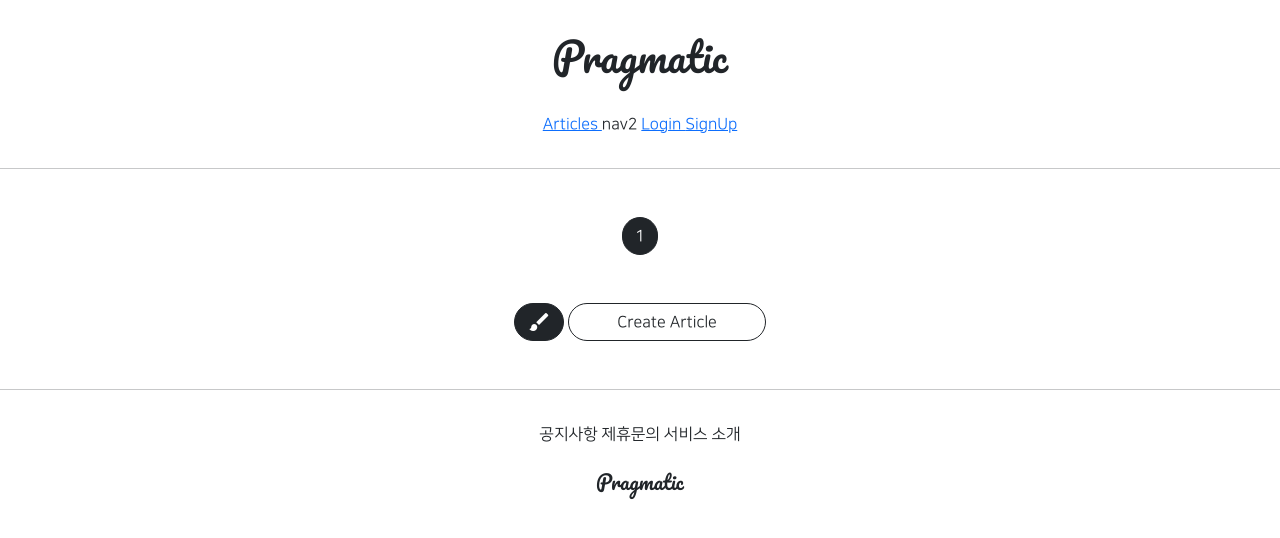
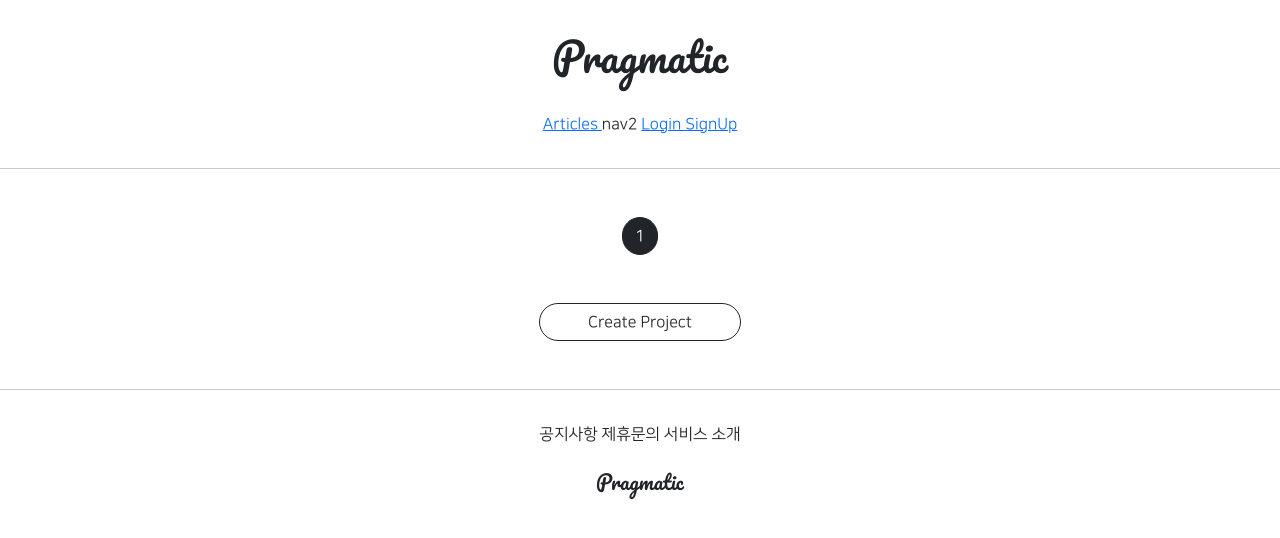
Before and after one commit to yeonnex/gis_2ban_1, a Django app: page /articles/list/ in a window 1280 px wide. Shown: the top 538 px of the page. Run offline with Django 3.2, Linux system fonts and the light colour scheme; data that the repository does not hold is empty; parts of the project's set-up code (start-up, migrations or seed data) failed here and were passed over; some libraries are stand-ins or nearby versions.

Commit message:
projectapp: 게시판 list.html 으로 라우팅해서 보여주기

```diff
--- a/articleapp/templates/articleapp/list.html
+++ b/articleapp/templates/articleapp/list.html
@@ -27,11 +27,11 @@
 
     <div class="container my-4">
 
-        {% for article in article_list %}
+        {% for project in project_list %}
 
             <div>
-                <a href="{% url 'articleapp:detail' pk=article.pk %}">
-                    <img src="{{ article.image.url }}" alt="">
+                <a href="{% url 'projectapp:detail' pk=project.pk %}">
+                    <img src="{{ project.image.url }}" alt="">
                 </a>
             </div>
 
@@ -44,13 +44,9 @@
     {% include 'snippets/pagination.html' %}
 
     <div class="text-center my-5">
-        <a href="{% url 'articleapp:create' %}"
-           class="btn btn-dark rounded-pill material-icons">
-            brush
-        </a>
-        <a href="{% url 'articleapp:create' %}"
+        <a href="{% url 'projectapp:create' %}"
            class="btn btn-outline-dark rounded-pill px-5">
-            Create Article
+            Create Project
         </a>
     </div>
 
--- a/projectapp/urls.py
+++ b/projectapp/urls.py
@@ -1,10 +1,12 @@
 from django.urls import path
 
-from projectapp.views import ProjectCreateView, ProjectDetailView
+from projectapp.views import ProjectCreateView, ProjectDetailView, ProjectListView
 
 app_name = 'projectapp'
 
 urlpatterns = [
     path('create/', ProjectCreateView.as_view(), name='create'),
     path('detail/<int:pk>', ProjectDetailView.as_view(), name='detail'),
+
+    path('list/', ProjectListView.as_view(), name='list')
 ]
```
Also changed, not shown: projectapp/views.py (+8 -1 lines).
